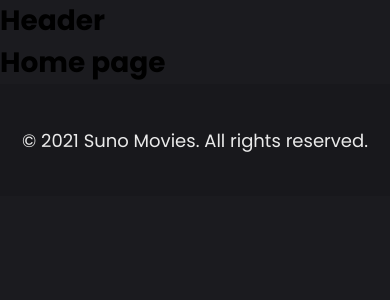
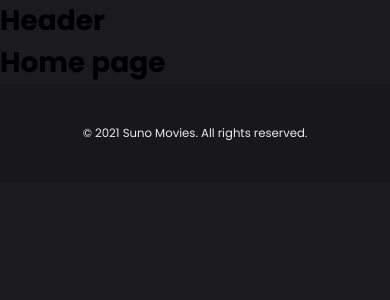
Before and after one commit to caiohenrique-developer/suno-movies, a Next.js app: page / in a window 390 px wide. Shown: the top 300 px of the page. Built offline with nearby package versions, Linux system fonts and the light colour scheme.

Commit message:
:chart_with_upwards_trend: [ WIP ]: Working on responsive pattern configuration

```diff
--- a/src/components/Footer/style.ts
+++ b/src/components/Footer/style.ts
@@ -10,9 +10,9 @@ export const Container = styled.footer`
 
     max-width: 1080px;
     width: 100%;
-    height: 112px;
+    height: min(112px, 7rem);
     margin: 0 auto;
     color: var(--white_EAE);
-    font-size: 18px;
+    font-size: min(18px, 3vw);
   }
 `;
--- a/src/pages/_document.tsx
+++ b/src/pages/_document.tsx
@@ -49,6 +49,12 @@ export default class MyDocument extends Document {
             rel='stylesheet'
           />
 
+          {/* Viewport */}
+          <meta
+            name='viewport'
+            content='initial-scale=1.0, width=device-width'
+          />
+
           {/* Favicon */}
           <link rel='shortcut icon' href='/favicon.png' type='image/x-icon' />
           <link rel='icon' href='/favicon.png' type='image/x-icon' />
--- a/src/styles/globals.ts
+++ b/src/styles/globals.ts
@@ -3,6 +3,7 @@ import { createGlobalStyle } from 'styled-components';
 export default createGlobalStyle`
   /* Root variables */
   :root {
+    /* Colors */
     --gray_2E2:#2E2D31;
     --gray_313:#313136;
     --gray_252:#252529;
```
